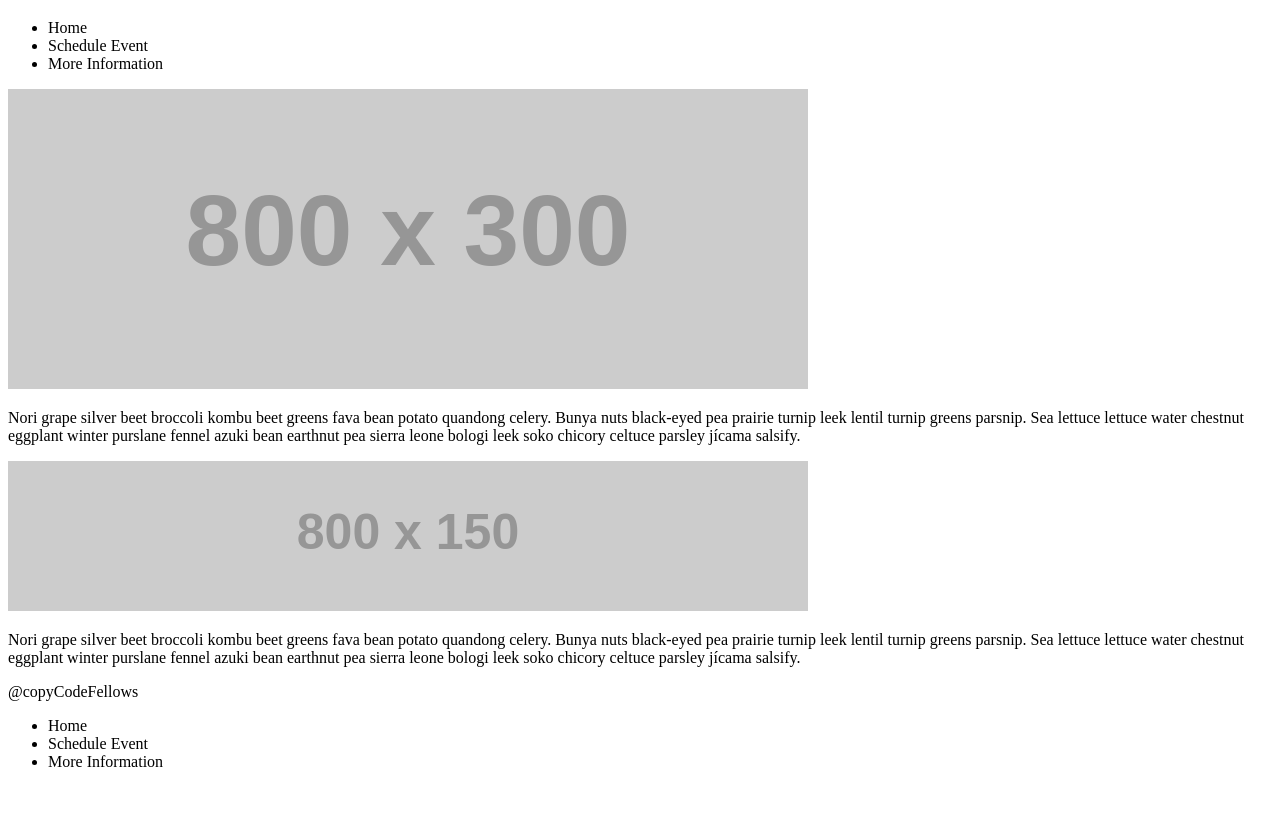
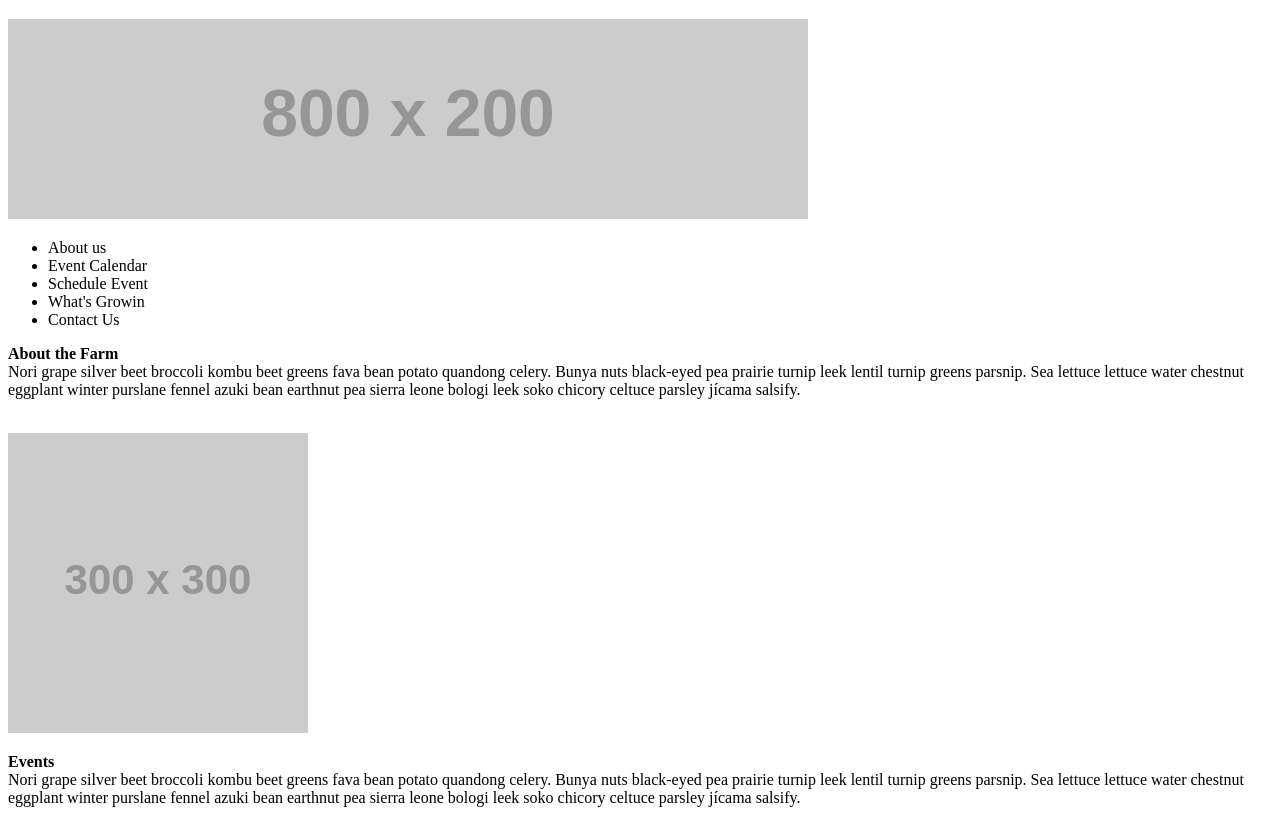
Before and after one commit to khofstetter94/hannahs-flower-farm, a plain HTML site: page index.html in a window 1280 px wide. Shown: the part 61-881 px from the top of the page. Before the commit the page ends 848 px from the top, so only its background shows below. Drawn offline with Linux system fonts and the light colour scheme; placeholder pictures from the web are drawn by us.

Commit message:
edited layout, added items to navigation, described what each text section will present

```diff
--- a/index.html
+++ b/index.html
@@ -6,36 +6,53 @@
   <body>
     <header>
       <h1>Hannah's Flower Farm</h1>
+      <img src="https://via.placeholder.com/800x200" alt="Photo field of sunflowers">
       <nav>
         <ul>
-        <a><li>Home</li></a>
-        <a><li>Schedule Event</li></a>
-        <a><li>More Information</li></a>
+          <a><li>About us</li></a>
+          <a><li>Event Calendar</li></a>
+          <a><li>Schedule Event</li></a>
+          <a><li>What's Growin</li></a>
+          <a><li>Contact Us</li></a>
         </ul>
       </nav>
     </header>
     <main>
       <section>
-        <img src="https://via.placeholder.com/800x300">
         <p>
+          <strong>About the Farm</strong>
+          <br>
+          Nori grape silver beet broccoli kombu beet greens fava bean potato quandong celery. Bunya nuts black-eyed pea prairie turnip leek lentil turnip greens parsnip. Sea lettuce lettuce water chestnut eggplant winter purslane fennel azuki bean earthnut pea sierra leone bologi leek soko chicory celtuce parsley jícama salsify.
+        </p>
+      </section>
+      <br>
+      <section>
+        <img src="https://via.placeholder.com/300x300" alt="Photo of Hannah's Flower Farm">
+        <p>
+          <strong>Events</strong>
+          <br>
           Nori grape silver beet broccoli kombu beet greens fava bean potato quandong celery. Bunya nuts black-eyed pea prairie turnip leek lentil turnip greens parsnip. Sea lettuce lettuce water chestnut eggplant winter purslane fennel azuki bean earthnut pea sierra leone bologi leek soko chicory celtuce parsley jícama salsify.
         </p>
       </section>
       <section>
-        <img src="https://via.placeholder.com/800x150">
+        <img src="https://via.placeholder.com/300x300" alt="Photo of field flower stand at the market">
         <p>
+          <strong>Tours</strong>
+          <br>
           Nori grape silver beet broccoli kombu beet greens fava bean potato quandong celery. Bunya nuts black-eyed pea prairie turnip leek lentil turnip greens parsnip. Sea lettuce lettuce water chestnut eggplant winter purslane fennel azuki bean earthnut pea sierra leone bologi leek soko chicory celtuce parsley jícama salsify.
         </p>
       </section>
     </main>
     <footer>
-        @copyCodeFellows
         <site>
           <ul>
-            <a><li>Home</li></a>
+            <a><li>About us</li></a>
+            <a><li>Event Calendar</li></a>
             <a><li>Schedule Event</li></a>
-            <a><li>More Information</li></a>
+            <a><li>What's Growin</li></a>
+            <a><li>Contact Us</li></a>
           </ul>
+          @CodeFellows
         </site>
     </footer>
   </body>
```
